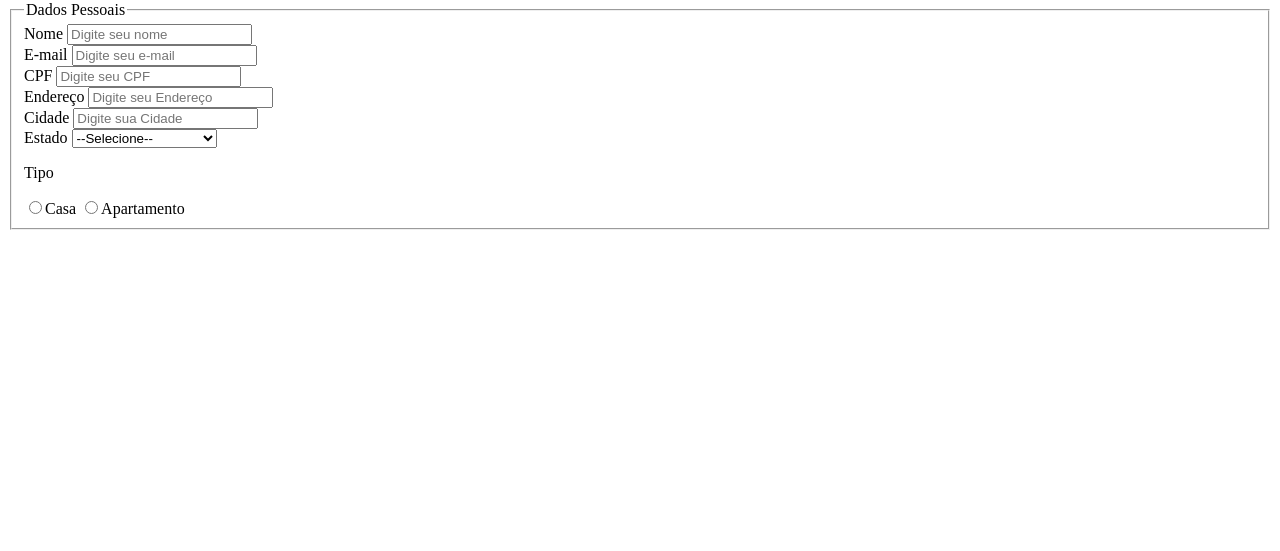
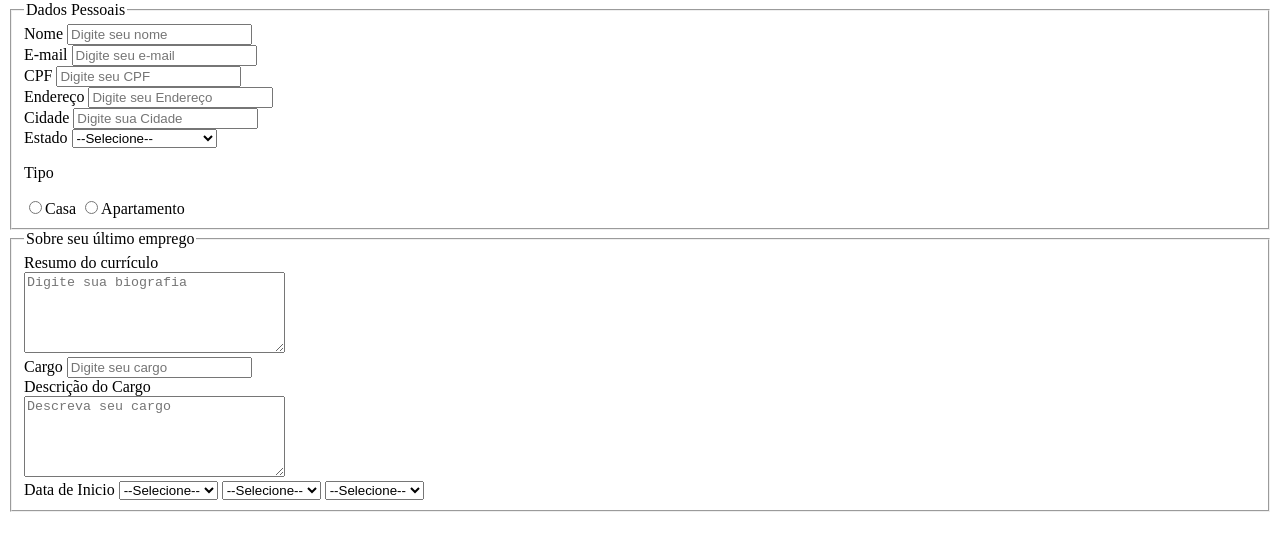
Before and after one commit to FelipeAlcantaraVieira/ShellScript, a plain HTML site: page introdução/bloco-6/form.html in a window 1280 px wide. Shown: the part 79-630 px from the top of the page. Drawn offline with Linux system fonts and the light colour scheme.

Commit message:
adicionando a data de inicio na parte do ultimo emprego

```diff
--- a/introdução/bloco-6/form.html
+++ b/introdução/bloco-6/form.html
@@ -35,14 +35,41 @@
             </div>
             <div>
                 <label for="">Estado</label>
-                <select required="required" name="estado" id="select-id">
+                <select name="estado" id="select-id">
                     <option disabled selected value="">--Selecione--</option>
                 </select>
             </div>
             <div>
             <p>Tipo</p>
             <label for="casa"><input id="casa" name="moradia" type="radio" value="Casa">Casa</label>
-            <label for="apt"><input id="apt" name="moradia" type="radio" value="Apartamento">Apartamento</label>
+            <label for="apt"><input id="apt" name="moradia" selected type="radio" value="Apartamento">Apartamento</label>
+            </div>
+        </fieldset>
+        <fieldset required>
+            <legend>Sobre seu último emprego</legend>
+            <div>
+                <label for="">Resumo do currículo</label> <br>
+                <textarea name="name" placeholder="Digite sua biografia" cols="30" rows="5" maxlength="1000"></textarea>
+            </div>
+            <div>
+                <label for="">Cargo</label>
+                <input name="cargo" placeholder="Digite seu cargo" type="text" maxlength="40">
+            </div>
+            <div>
+                <label for="">Descrição do Cargo</label> <br>
+                <textarea name="name" placeholder="Descreva seu cargo" cols="30" rows="5" maxlength="500"></textarea>
+            </div>
+            <div>
+                <label for="">Data de Inicio</label>
+                <select name="dia-inicio" id="dia-inicio">
+                    <option disabled selected value="">--Selecione--</option>
+                </select>
+                <select name="mes-inicio" id="mes-inicio">
+                    <option disabled selected value="">--Selecione--</option>
+                </select>
+                <select name="ano-inicio" id="ano-inicio">
+                    <option disabled selected value="">--Selecione--</option>
+                </select>
             </div>
         </fieldset>
     </form>
--- a/introdução/bloco-6/script.js
+++ b/introdução/bloco-6/script.js
@@ -1,4 +1,7 @@
 const select = document.querySelector('#select-id');
+const diaData = document.querySelector('#dia-inicio');
+const mesData = document.querySelector('#mes-inicio');
+const yearData = document.querySelector('#ano-inicio');
 let estados = [
     'Acre',
     'Alagoas',
@@ -28,6 +31,7 @@ let estados = [
     'Sergipe',
     'Tocantins'
 ];
+
 for (let index = 0; index < estados.length; index += 1) {
     let options = document.createElement("OPTION");
     options.setAttribute("value", "index");
@@ -35,3 +39,54 @@ for (let index = 0; index < estados.length; index += 1) {
     options.appendChild(optionsText);
     select.appendChild(options);
 }
+
+let dayArray = [];
+
+for (let index2 = 1; index2 <= 31; index2 += 1){
+    dayArray.push(index2);
+}
+
+for (let index3 = 0; index3 < dayArray.length; index3 += 1) {
+    let dayOptions = document.createElement("OPTION");
+    dayOptions.setAttribute("value", "index3");
+    let dayOptionsText = document.createTextNode(dayArray[index3]);
+    dayOptions.appendChild(dayOptionsText);
+    diaData.appendChild(dayOptions);
+}
+
+    let meses = [
+    'Janeiro',
+    'Fevereiro',
+    'Março',
+    'Abril',
+    'Maio',
+    'Junho',
+    'Julho',
+    'Agosto',
+    'Setembro',
+    'Outubro',
+    'Novembro',
+    'Dezembro'
+];
+
+for (let index4 = 0; index4 < meses.length; index4 += 1) {
+    let months = document.createElement("OPTION");
+    months.setAttribute("value", "index4");
+    let monthsText = document.createTextNode(meses[index4]);
+    months.appendChild(monthsText);
+    mesData.appendChild(months);
+}
+
+let yearArray = [];
+
+for (let index5 = 1950; index5 <= 2020; index5 += 1){
+    yearArray.push(index5);
+}
+
+for (let index6 = 0; index6 < yearArray.length; index6 += 1) {
+    let yearOptions = document.createElement("OPTION");
+    yearOptions.setAttribute("value", "index6");
+    let yearOptionsText = document.createTextNode(yearArray[index6]);
+    yearOptions.appendChild(yearOptionsText);
+    yearData.appendChild(yearOptions);
+}
--- a/introdução/bloco-6/style.css
+++ b/introdução/bloco-6/style.css
@@ -1,6 +1,11 @@
 body {
     margin: 0;
     padding: 0;
+}
+
+div {
+    margin: 10px 10px 10px 10px;
+    padding: auto;
 }
 
 forms {
```
